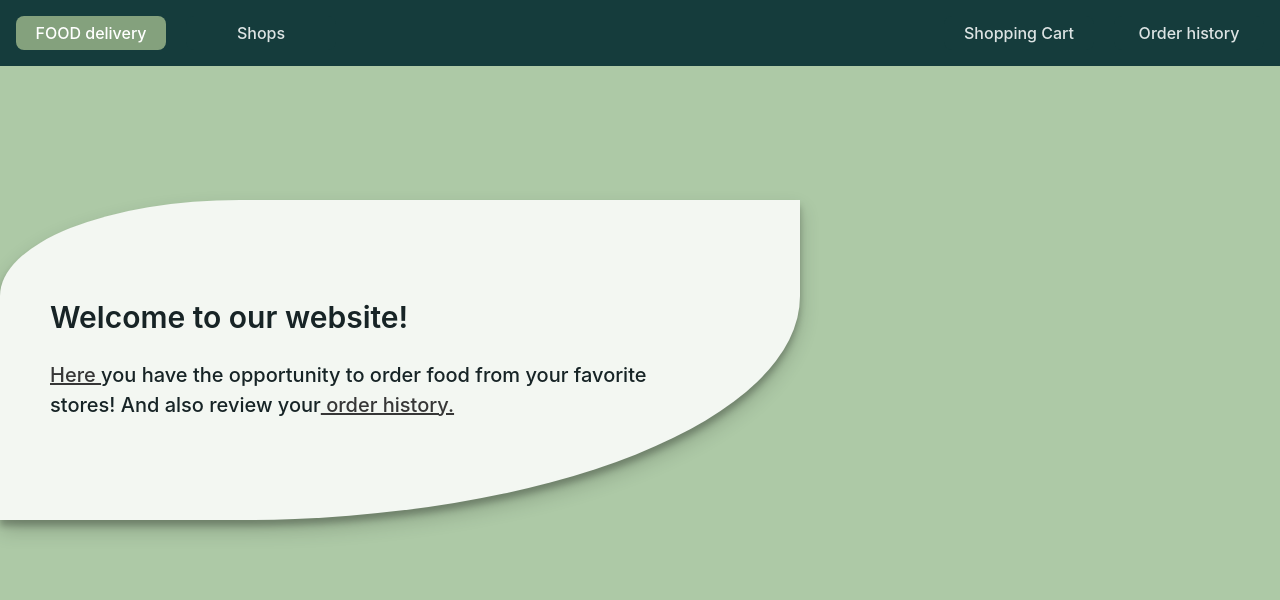
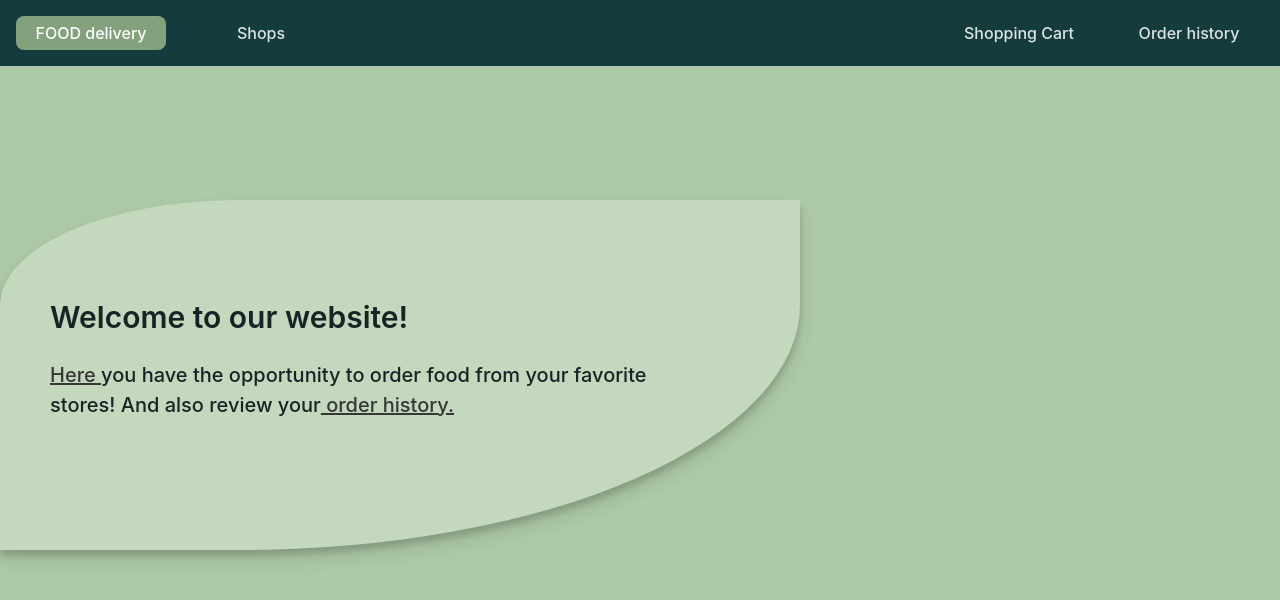
Before and after one commit to JustIrish/Food-delivery-front, a React (Create React App) app: page / in a window 1280 px wide. Shown: the top 600 px of the page. Built offline with nearby package versions, Linux system fonts and the light colour scheme.

Commit message:
add corections

```diff
--- a/src/components/SharedLayout/SharedLayout.styled.js
+++ b/src/components/SharedLayout/SharedLayout.styled.js
@@ -1,7 +1,6 @@
 import styled from 'styled-components';
 
 export const Layout = styled.div`
-  max-width: 1280px;
   margin: 0 auto;
 `;
 
--- a/src/pages/Pages.styled.js
+++ b/src/pages/Pages.styled.js
@@ -2,6 +2,8 @@ import styled from 'styled-components';
 import { NavLink } from 'react-router-dom';
 
 export const Wrapper = styled.div`
+  max-width: 1280px;
+  margin: 0 auto;
   padding: 100px 16px;
   display: flex;
   align-items: flex-start;
@@ -10,12 +12,12 @@ export const Wrapper = styled.div`
 
 export const HomeTextWrap = styled.div`
   width: 800px;
-  height: 40vh;
+  height: 350px;
   padding: 100px 150px 24px 50px;
-  background-color: #f3f7f2;
+  background-color: rgba(243, 247, 242, 0.3);
   border-bottom-right-radius: 70%;
   border-top-left-radius: 30%;
-  box-shadow: rgba(0, 0, 0, 0.19) 0px 10px 20px, rgba(0, 0, 0, 0.23) 0px 6px 6px;
+  box-shadow: rgba(0, 0, 0, 0.1) 0px 10px 20px, rgba(0, 0, 0, 0.15) 0px 6px 6px;
 `;
 
 export const HistoryWrap = styled.div`
```
